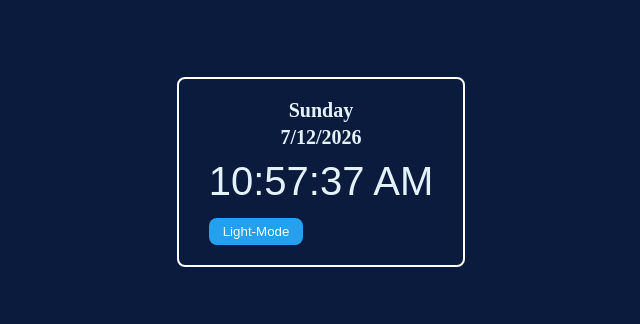
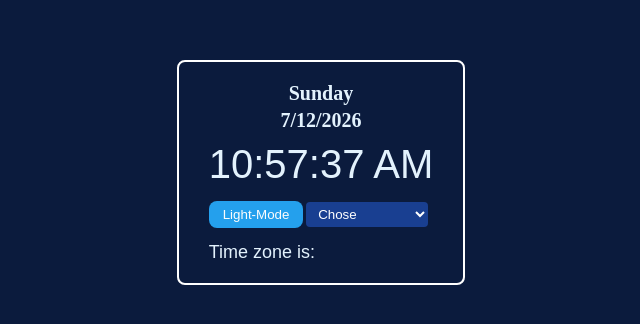
Before and after one commit to Ahmed-Ali-gif/digital-clock, a plain HTML site: page index.html in a window 1280 px wide. Shown: the part 228-552 px from the top of the page, without its empty margins (319-959 px from the left). Drawn offline with Linux system fonts and the light colour scheme.

Commit message:
version #3

```diff
--- a/css/style.css
+++ b/css/style.css
@@ -79,3 +79,21 @@ body {
     border: 2px solid black;
   }
 }
+.timeZone-box {
+  padding-top: 1.4rem;
+  span {
+    font-size: large;
+  }
+}
+#select {
+  padding: 0.4rem 0.8rem;
+  border: none;
+  outline: none;
+  background-color: #193f91;
+  color: #ffffff;
+  border-radius: 4px;
+  -webkit-border-radius: 4px;
+  -moz-border-radius: 4px;
+  -ms-border-radius: 4px;
+  -o-border-radius: 4px;
+}
--- a/index.html
+++ b/index.html
@@ -17,6 +17,34 @@
           <div>
             <div class="timeConatiner"></div>
             <button class="btn">light-Mode</button>
+            <select name="timezone" id="select">
+              <option value="" selected disabled>Chose</option>
+              <option value="240">America</option>
+              <option value="-480">China</option>
+              <option value="-330">India</option>
+              <option value="-300">Pakistan</option>
+              <option value="-180">Saud-e-Arabia</option>
+              <option value="-240">U.A.E.</option>
+              <option value="-480">Philipines</option>
+              <option value="-345">Nepal</option>
+              <option value="-360">Bhutan</option>
+              <option value="-390">Myanmar</option>
+              <option value="-60">UK</option>
+              <option value="240">Canada</option>
+              <option value="-600">Austrailia</option>
+              <option value="-720">New Zeland</option>
+              <option value="0">BurkinaFaso</option>
+              <option value="-240">Oman</option>
+              <option value="-180">Yemen</option>
+              <option value="-270">Afghanistan</option>
+              <option value="-180">Russia</option>
+              <option value="-120">Germany</option>
+              <option value="-120">Italy</option>
+              <option value="-180">Bharine</option>
+            </select>
+            <div class="timeZone-box">
+              <span>Time zone is: <span class="time-zone-value"></span> </span>
+            </div>
           </div>
         </div>
       </div>
--- a/script/script.js
+++ b/script/script.js
@@ -1,7 +1,6 @@
 const timeConatiner = document.querySelector(".timeConatiner");
 let time = new Date();
 timeConatiner.append(time.toLocaleTimeString());
-
 const list = document.querySelectorAll("li");
 switch (time.getDay()) {
   case 0:
@@ -29,16 +28,34 @@ switch (time.getDay()) {
     break;
 }
 list[1].innerText = time.toLocaleDateString();
-console.log(time.getTimezoneOffset());
+console.log(Math.abs(time.getTimezoneOffset() / 60));
 
 //light mode
 const btn = document.querySelector(".btn");
 const changeColor = () => {
-  // document.body.style.backgroundColor = "#F8FAFC";
   const body = document.body;
   let changingBtnText = body.classList.toggle("light-mode");
-  changingBtnText ? btn.innerText ="dark-mode" : btn.innerText= "light-mode"
+  changingBtnText
+    ? (btn.innerText = "dark-mode")
+    : (btn.innerText = "light-mode");
 };
 btn.addEventListener("click", () => {
   changeColor();
 });
+// time zone slection
+const slct = document.querySelector("#select");
+const timeZoneValue = document.querySelector(".time-zone-value");
+const getSelectValue = () => {
+  console.dir(slct.value);
+  let timeZone = Math.abs(slct.value / 60);
+  timeZoneValue.innerText = "+" + timeZone;
+};
+slct.addEventListener("click", () => {
+  getSelectValue();
+});
+const removeSelectValue = () => {
+  timeZoneValue.removeChild(slct.value);
+};
+slct.addEventListener("dbclick", () => {
+  removeSelectValue();
+});
```
